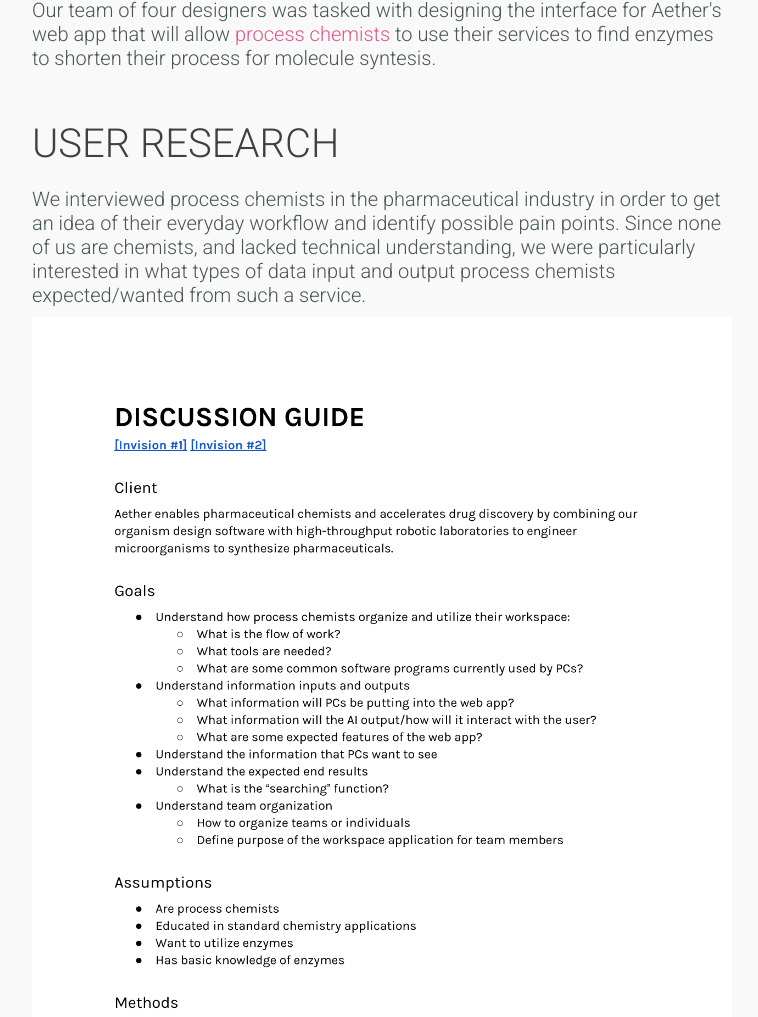
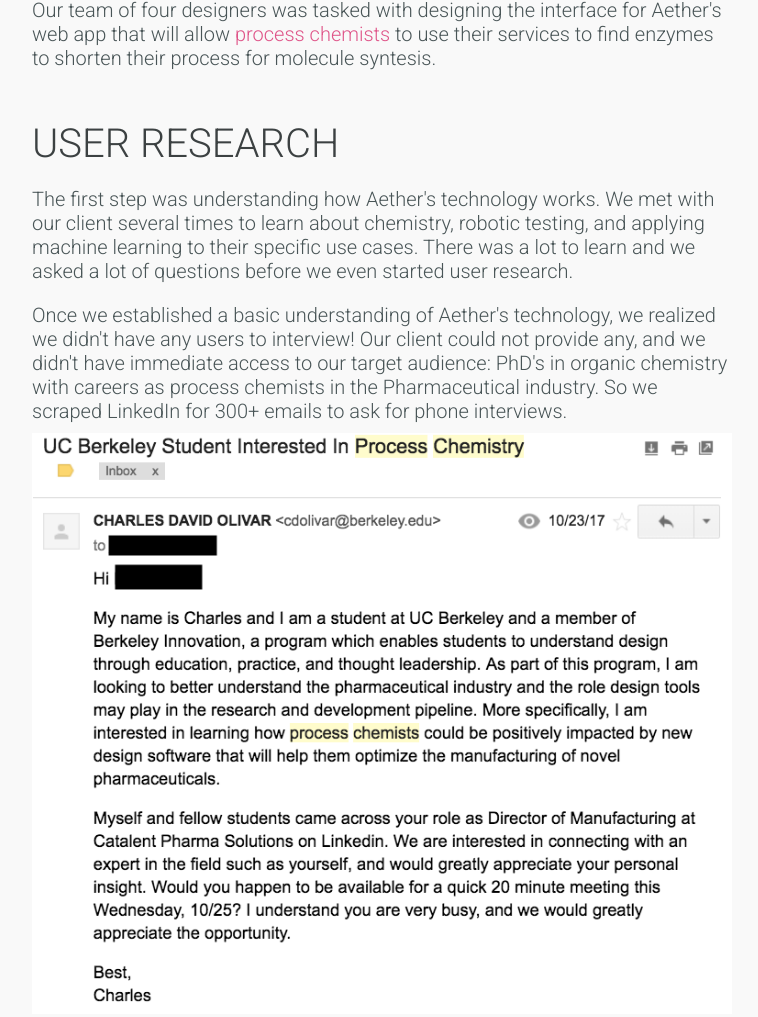
Before and after one commit to cdolivar/website-v2, a plain HTML site: page aether.html in a window 1280 px wide. Shown: the part 806-1823 px from the top of the page, without its empty margins (258-1016 px from the left). Drawn offline with nearby package versions, Linux system fonts and the light colour scheme; files whose address does not match are found by name.

Commit message:
updated aether

```diff
--- a/aether.html
+++ b/aether.html
@@ -40,9 +40,20 @@
             Our team of four designers was tasked with designing the interface for Aether's web app that will allow <a href="https://www.acs.org/content/acs/en/careers/college-to-career/chemistry-careers/process-chemistry.html">process chemists</a> to use their services to find enzymes to shorten their process for molecule syntesis.
         </div>
 
+
         <div class="section-heading">
             USER RESEARCH
         </div>
+
+        <div class="body-paragraph">
+            The first step was understanding how Aether's technology works. We met with our client several times to learn about chemistry, robotic testing, and applying machine learning to their specific use cases. There was a lot to learn and we asked a lot of questions before we even started user research.
+        </div>
+
+        <div class="body-paragraph">
+            Once we established a basic understanding of Aether's technology, we realized we didn't have any users to interview! Our client could not provide any, and we didn't have immediate access to our target audience: PhD's in organic chemistry with careers as process chemists in the Pharmaceutical industry. So we scraped LinkedIn for 300+ emails to ask for phone interviews.
+        </div>
+
+        <img src="images/case_studies/aether/email.png" class="casestudy-img">
 
         <div class="body-paragraph">
             We interviewed process chemists in the pharmaceutical industry in order to get an idea of their everyday workflow and identify possible pain points. Since none of us are chemists, and lacked technical understanding, we were particularly interested in what types of data input and output process chemists expected/wanted from such a service.
```
Also changed, not shown: index.html (+2 -2 lines), images/case_studies/aether/email.png (added).
